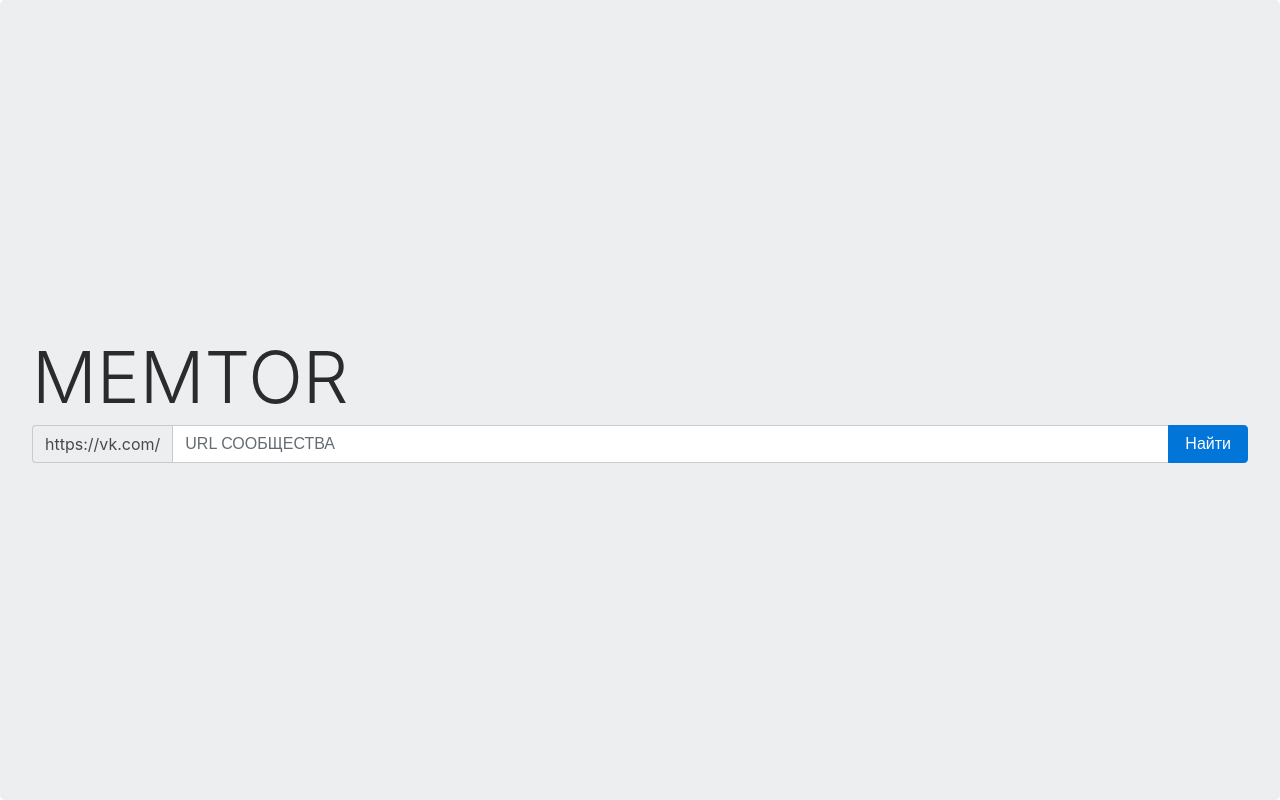
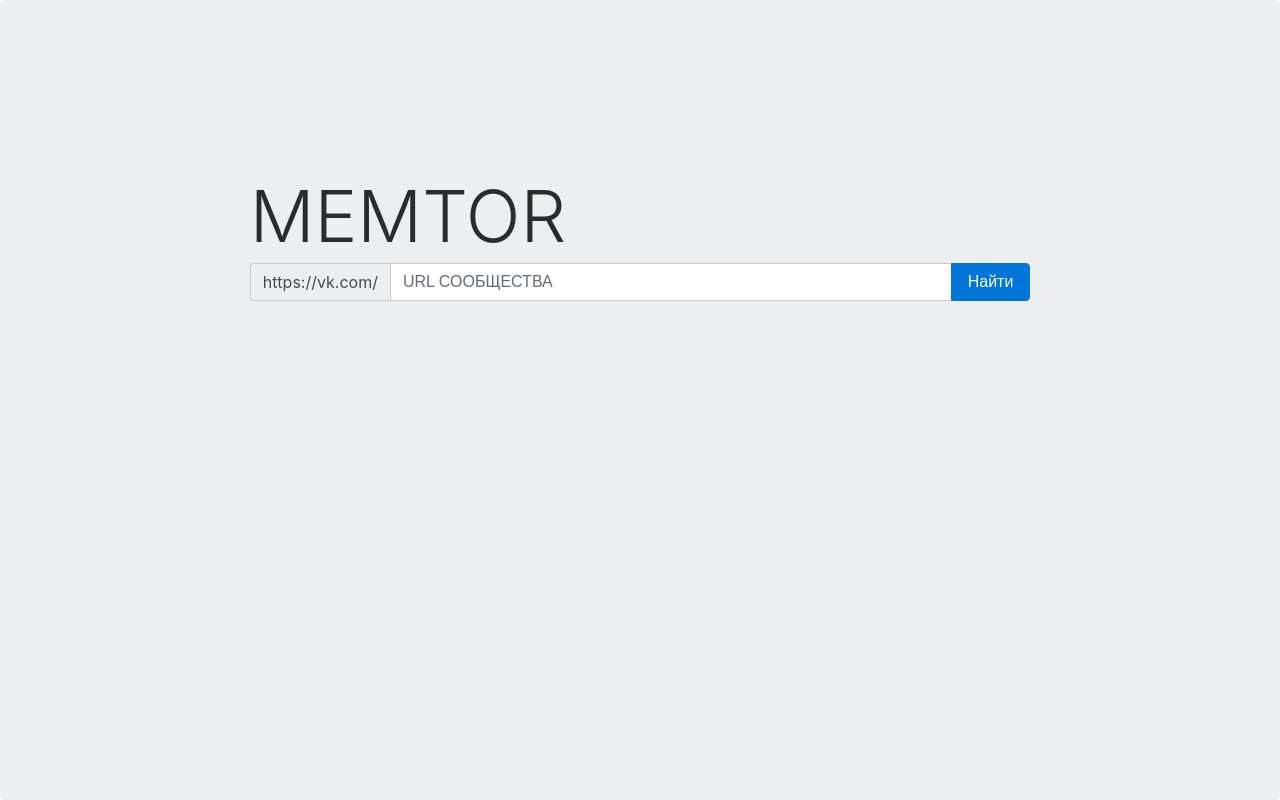
Before and after one commit to symmetrical-potato/memtor, a Flask app: page / in a window 1280 px wide. Run offline with Flask 2, Linux system fonts and the light colour scheme; some libraries are stand-ins or nearby versions.

Commit message:
changed css to fit stuff

```diff
--- a/app/static/index_2.css
+++ b/app/static/index_2_1.css
@@ -3,6 +3,7 @@
   display: flex;
   flex-direction: column;
   justify-content: center;
+  align-items: center;
   margin: 0; }
 
-/*# sourceMappingURL=index_2.cssss.map */
+/*# sourceMappingURL=index_2_1.cssss.map */
--- a/app/static/index_2.scss
+++ b/app/static/index_2_1.scss
@@ -5,6 +5,7 @@
     display: flex;
     flex-direction: column;
     justify-content: center;
+    align-items: center;
 
     margin: 0;
 
--- a/app/templates/index.html
+++ b/app/templates/index.html
@@ -3,20 +3,23 @@
 <head>
     <meta charset="UTF-8">
     <title>Memtor</title>
+    <meta name="viewport" content="width=device-width, initial-scale=1, maximum-scale=1, user-scalable=no">
     <link rel="stylesheet" href="https://maxcdn.bootstrapcdn.com/bootstrap/4.0.0-alpha.6/css/bootstrap.min.css" integrity="sha384-rwoIResjU2yc3z8GV/NPeZWAv56rSmLldC3R/AZzGRnGxQQKnKkoFVhFQhNUwEyJ" crossorigin="anonymous">
-    <link rel="stylesheet" href="{{url_for('.static', filename='index_2.css')}}">
+    <link rel="stylesheet" href="{{url_for('.static', filename='index_2_1.css')}}">
 
 </head>
 <body>
 
     <div class="jumbotron">
-        <h1 class="display-3"> MEMTOR </h1>
-        <div class="input-group">
-            <span class="input-group-addon" id="addon">https://vk.com/</span>
-            <input type="text" class="form-control" aria-describedby="addon" placeholder="URL СООБЩЕСТВА">
-            <span class="input-group-btn">
+        <div class="col-8">
+            <h1 class="display-3"> MEMTOR </h1>
+            <div class="input-group">
+                <span class="input-group-addon" id="addon">https://vk.com/</span>
+                <input type="text" class="form-control" aria-describedby="addon" placeholder="URL СООБЩЕСТВА">
+                <span class="input-group-btn">
                 <button class="btn btn-primary" type="button">Найти</button>
             </span>
+            </div>
         </div>
     </div>
 
```
Also changed, not shown: 2 other files.
